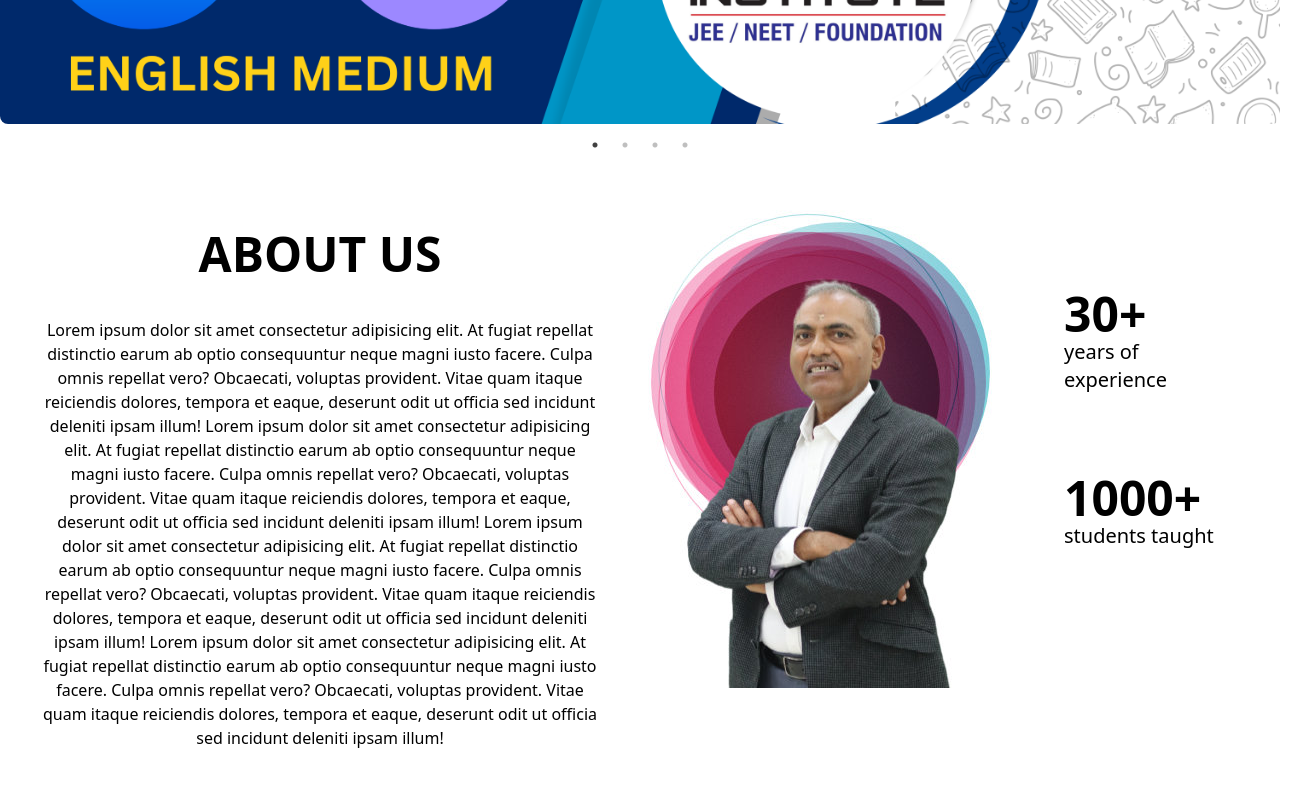
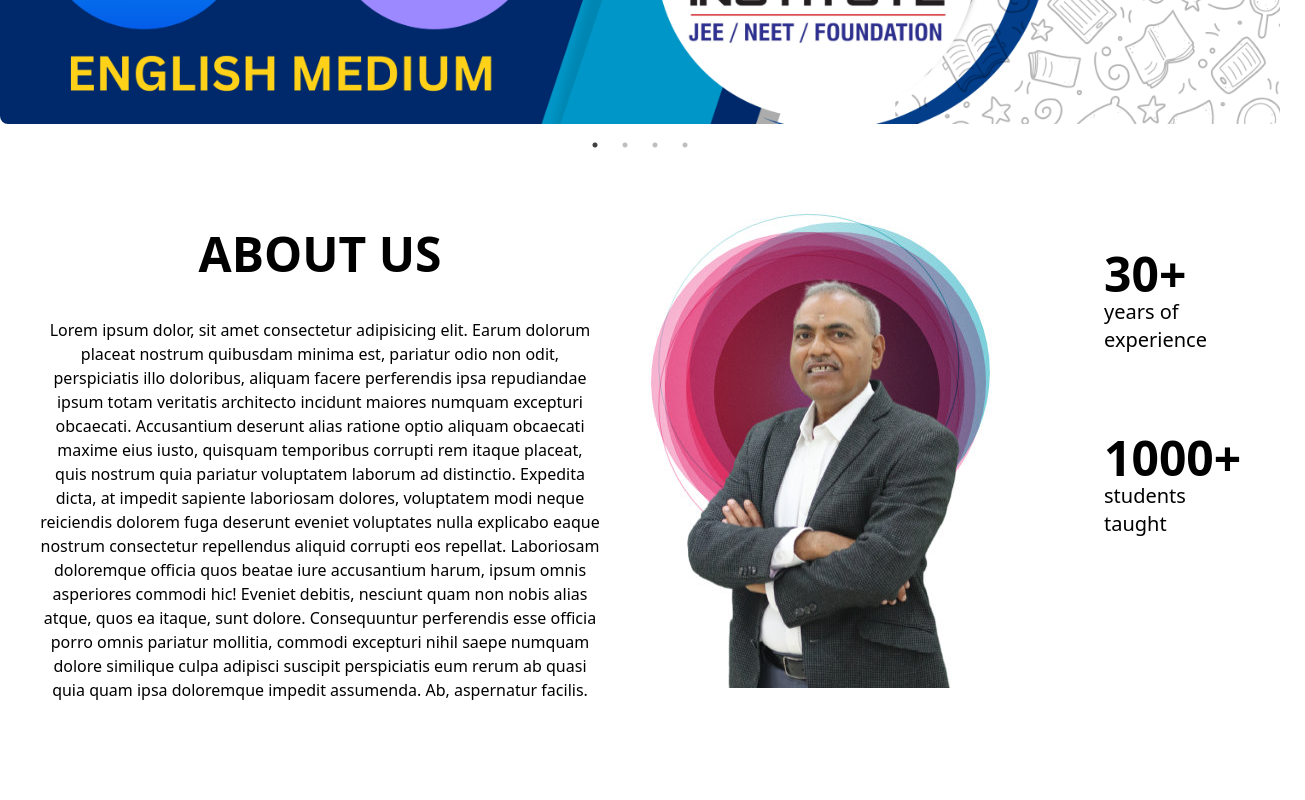
Before and after one commit to Priyal208/ronakweb, a React (Create React App) app: page / in a window 1280 px wide. Shown: the part 340-1140 px from the top of the page, 1305 px wide, since content can reach past the window. Built offline with nearby package versions, Linux system fonts and the light colour scheme.

Commit message:
Resposnsive

```diff
--- a/src/components/AboutUs.jsx
+++ b/src/components/AboutUs.jsx
@@ -25,38 +25,33 @@ const AboutUs = () => {
   }, []);
 
   return (
-    <div className='flex flex-row py-20'>
-      <div className='w-[50%] p-5'>
-        <p className='text-5xl text-center font-semibold '>ABOUT US</p>
-        <p className='py-10 text-center p-5'>
-          Lorem ipsum dolor sit amet consectetur adipisicing elit. At fugiat repellat distinctio earum ab optio consequuntur
-          neque magni iusto facere. Culpa omnis repellat vero? Obcaecati, voluptas provident. Vitae quam itaque reiciendis
-          dolores, tempora et eaque, deserunt odit ut officia sed incidunt deleniti ipsam illum!
-          Lorem ipsum dolor sit amet consectetur adipisicing elit. At fugiat repellat distinctio earum ab optio consequuntur
-          neque magni iusto facere. Culpa omnis repellat vero? Obcaecati, voluptas provident. Vitae quam itaque reiciendis
-          dolores, tempora et eaque, deserunt odit ut officia sed incidunt deleniti ipsam illum!
-          Lorem ipsum dolor sit amet consectetur adipisicing elit. At fugiat repellat distinctio earum ab optio consequuntur
-          neque magni iusto facere. Culpa omnis repellat vero? Obcaecati, voluptas provident. Vitae quam itaque reiciendis
-          dolores, tempora et eaque, deserunt odit ut officia sed incidunt deleniti ipsam illum!
-          Lorem ipsum dolor sit amet consectetur adipisicing elit. At fugiat repellat distinctio earum ab optio consequuntur
-          neque magni iusto facere. Culpa omnis repellat vero? Obcaecati, voluptas provident. Vitae quam itaque reiciendis
-          dolores, tempora et eaque, deserunt odit ut officia sed incidunt deleniti ipsam illum!
+    <div className='flex flex-wrap lg:flex-row py-20'>
+      <div className='lg:w-[50%] p-5 order-last lg:order-first sm:w-[100%]'>
+        <p className='text-5xl md:text-2xl text-center font-semibold '>ABOUT US</p>
+        <p className='py-10 text-center p-5 md:text-sm'>
+          Lorem ipsum dolor, sit amet consectetur adipisicing elit. Earum dolorum placeat nostrum quibusdam minima est, pariatur odio non odit, perspiciatis illo doloribus, aliquam facere perferendis ipsa repudiandae ipsum totam veritatis architecto incidunt maiores numquam excepturi obcaecati. Accusantium deserunt alias ratione optio aliquam obcaecati maxime eius iusto, quisquam temporibus corrupti rem itaque placeat, quis nostrum quia pariatur voluptatem laborum ad distinctio. Expedita dicta, at impedit sapiente laboriosam dolores, voluptatem modi neque reiciendis dolorem fuga deserunt eveniet voluptates nulla explicabo eaque nostrum consectetur repellendus aliquid corrupti eos repellat. Laboriosam doloremque officia quos beatae iure accusantium harum, ipsum omnis asperiores commodi hic! Eveniet debitis, nesciunt quam non nobis alias atque, quos ea itaque, sunt dolore. Consequuntur perferendis esse officia porro omnis pariatur mollitia, commodi excepturi nihil saepe numquam dolore similique culpa adipisci suscipit perspiciatis eum rerum ab quasi quia quam ipsa doloremque impedit assumenda. Ab, aspernatur facilis.
         </p>
       </div>
-      <div className='w-[30%]'>
-        <img src={i3} alt='About Us' />
-      </div>
-      <div className='w-[20%] py-10'>
-        <div className='p-10'>
-          <p className='text-5xl font-bold'>{experience}+</p>
-          <p className='text-xl'>years of experience</p>
+      <div className='lg:w-[50%] sm:w-[100%] flex flex-row '>
+        <div className='w-[60%]'>
+          <img src={i3} alt='About Us' className='w-full lg:w-auto' />
         </div>
-        <div className='p-10'>
-          <p className='text-5xl font-bold'>{studentsTaught}+</p>
-          <p className='text-xl'>students taught</p>
+        <div className='w-[40%] pl-10 md:pl-5'>
+          <div className='p-10'>
+            <p className='text-5xl md:text-2xl font-bold'>{experience}+</p>
+            <p className='text-xl md:text-base'>years of experience</p>
+          </div>
+          <div className='p-10'>
+            <p className='text-5xl md:text-2xl font-bold'>{studentsTaught}+</p>
+            <p className='text-xl md:text-base'>students taught</p>
+          </div>
         </div>
       </div>
+
     </div>
+
+
+
   );
 };
 
--- a/src/components/ImageCaraousel.jsx
+++ b/src/components/ImageCaraousel.jsx
@@ -15,11 +15,35 @@ const ImageCarousel = () => {
     slidesToScroll: 1,
     autoplay: true,
     autoplaySpeed: 3000,
+    responsive: [
+      {
+        breakpoint: 768,
+        settings: {
+          slidesToShow: 1,
+          slidesToScroll: 1,
+        },
+      },
+      {
+        breakpoint: 1024,
+        settings: {
+          slidesToShow: 2,
+          slidesToScroll: 1,
+        },
+      },
+      {
+        breakpoint: 1200,
+        settings: {
+          slidesToShow: 3,
+          slidesToScroll: 1,
+        },
+      },
+    ],
   };
 
   const images = [i3, i3, i3, i3]; // Alternating between logo and i1
 
   return (
+    <div style={{ width: '100%' }}>
       <Slider {...carouselSettings}>
         {images.map((src, index) => (
           <div key={index} className="carousel-image-container mt-[5%]">
@@ -27,6 +51,7 @@ const ImageCarousel = () => {
           </div>
         ))}
       </Slider>
+    </div>
   );
 };
 
--- a/src/index.css
+++ b/src/index.css
@@ -59,3 +59,7 @@
  box-shadow: 0px 1px 3px 0px black;
 
  }
+
+ .body {
+  overflow-x: hidden;
+}
--- a/src/pages/Homepage.jsx
+++ b/src/pages/Homepage.jsx
@@ -3,9 +3,10 @@ import ImageCarousel from '../components/ImageCaraousel.jsx';
 import AboutUs from '../components/AboutUs.jsx';
 import Video from '../components/Video.jsx';
 import Facilities from '../components/Facilities.jsx';
+// Homepage.jsx
 const Homepage = () => {
   return (
-    <div>
+    <div className='body'>
       <ImageCarousel />
       <AboutUs />
       <Video />
@@ -14,4 +15,5 @@ const Homepage = () => {
   );
 };
 
+
 export default Homepage;
--- a/tailwind.config.js
+++ b/tailwind.config.js
@@ -1,12 +1,45 @@
 /** @type {import('tailwindcss').Config} */
+const defaultTheme = require("tailwindcss/defaultTheme");
 module.exports = {
-  content: [
-    './src/**/*.js',
-    './src/**/*.jsx',
-    // Add more file patterns if needed
-  ],
+  content: ["./src/**/*.{js,jsx,ts,tsx}"],
   theme: {
+    extend: {
+        transitionDuration:
+{
+  '1':'1s'
+
+},
+boxShadow:
+{
+  '3xl': '-2px -2px 40px 30px',
+},
+
+animation:{
+  'bounce-slow':'bounce 2s 1 ease-out forwards',
+}
+    },
+    screens: {
+
+      lg: { max: "1800px" },
+      lgm: { max: "1140px" },
+      md: { max: "990px" },
+      sm: { max: "600px" },
+      xs: { max: "300px" },
+      minmd: "1700px",
+      minlg: "2100px",
+    },
+    fontFamily: {
+      sans: ["Poppins", ...defaultTheme.fontFamily.sans],
+    },
+    backgroundImage: {
+      about: "url('../paramarsh/src/components/2.jpg')",
+      contact: "url('../paramarsh/src/components/3.jpg')",
+      team: "url('../paramarsh/src/components/4.jpg')",
+      event: "url('../paramarsh/src/components/5.jpg')",
+    },
+  },
+  variants: {
     extend: {},
   },
   plugins: [],
-}
+};
```
Lines whose indentation alone changed are shown as unchanged.
